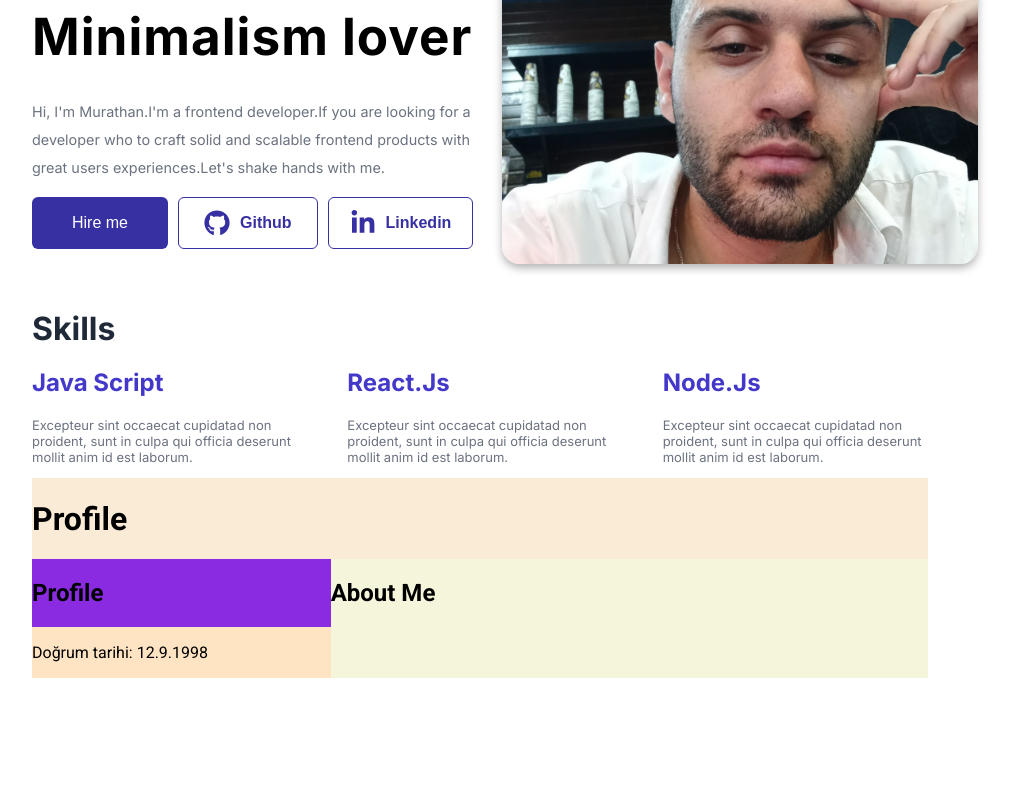
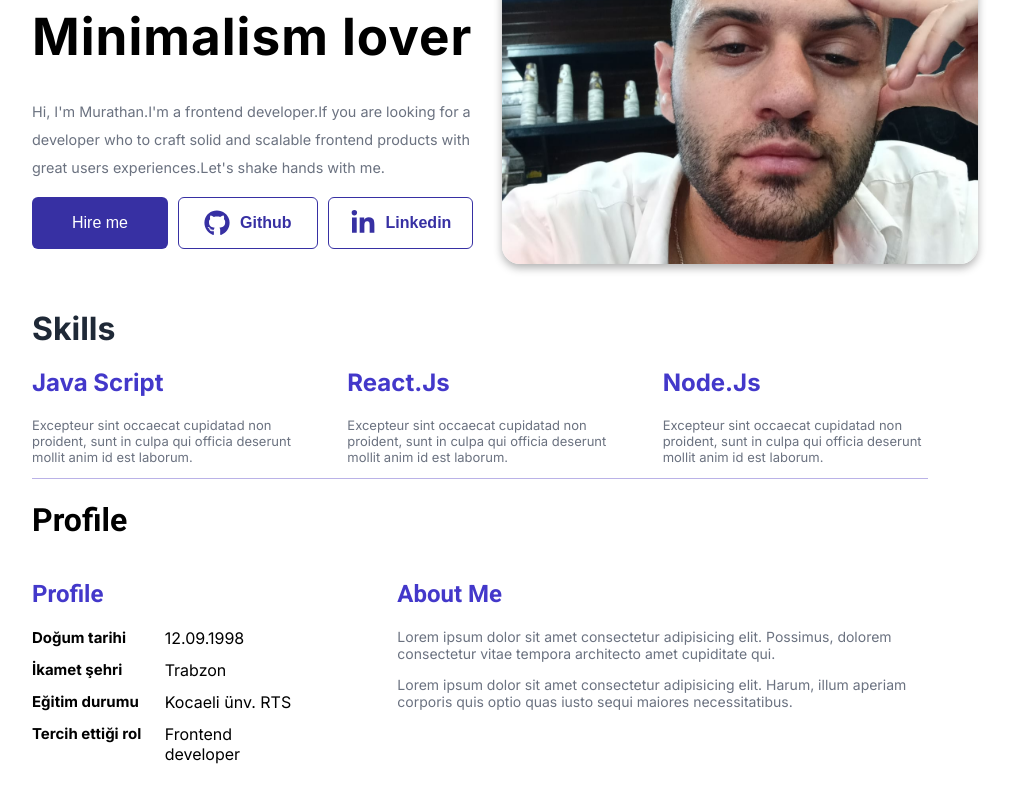
Before and after one commit to murathanabanoz/Frontend-Challenge, a React (Vite) app: page / in a window 1280 px wide. Shown: the part 290-1090 px from the top of the page, without its empty margins (160-1173 px from the left). Before the commit the page ends 968 px from the top, so only its background shows below. Built offline with nearby package versions, Linux system fonts and the light colour scheme.

Commit message:
Profil kısmı tamamlandı

```diff
--- a/src/components/Profile.jsx
+++ b/src/components/Profile.jsx
@@ -3,21 +3,65 @@ import "../css/profile.css";
 function Profile() {
   return (
     <>
+      <div className="profile-horizontal"></div>
       <div className="profile-container">
         <div className="profile-top">
           <h1>Profile</h1>
         </div>
         <div className="profile-bottom">
           <div className="profile-bottom-left">
-            <h2>Profile</h2>
-            <div className="profile-bottom-left-line">
-              <p>
-                Doğrum tarihi: <span>12.9.1998</span>
-              </p>
+            <div className="profile-bottom-left-top">
+              <h2 style={{ color: "rgba(67, 56, 202, 1)" }}>Profile</h2>
+            </div>
+            <div className="profile-bottom-left-bottom">
+              <div className="profile-bottom-left-bottom-content">
+                <div className="profile-bottom-left-bottom-content-left">
+                  Doğum tarihi
+                </div>
+                <div className="profile-bottom-left-bottom-content-right">
+                  12.09.1998
+                </div>
+              </div>
+              <div className="profile-bottom-left-bottom-content">
+                <div className="profile-bottom-left-bottom-content-left">
+                  İkamet şehri
+                </div>
+                <div className="profile-bottom-left-bottom-content-right">
+                  Trabzon
+                </div>
+              </div>
+              <div className="profile-bottom-left-bottom-content">
+                <div className="profile-bottom-left-bottom-content-left">
+                  Eğitim durumu
+                </div>
+                <div className="profile-bottom-left-bottom-content-right">
+                  Kocaeli ünv. RTS
+                </div>
+              </div>
+              <div className="profile-bottom-left-bottom-content">
+                <div className="profile-bottom-left-bottom-content-left">
+                  Tercih ettiği rol
+                </div>
+                <div className="profile-bottom-left-bottom-content-right">
+                  Frontend developer
+                </div>
+              </div>
+              <div></div>
+              <div></div>
+              <div></div>
             </div>
           </div>
           <div className="profile-bottom-right">
-            <h2>About Me</h2>
+            <h2 style={{ color: "rgba(67, 56, 202, 1)" }}>About Me</h2>
+            <p>
+              Lorem ipsum dolor sit amet consectetur adipisicing elit. Possimus,
+              dolorem consectetur vitae tempora architecto amet cupiditate qui.
+            </p>
+            <p>
+              Lorem ipsum dolor sit amet consectetur adipisicing elit. Harum,
+              illum aperiam corporis quis optio quas iusto sequi maiores
+              necessitatibus.
+            </p>
           </div>
         </div>
       </div>
--- a/src/css/profile.css
+++ b/src/css/profile.css
@@ -3,30 +3,56 @@
   flex-direction: column;
   width: 70%;
   margin: 0 auto;
-  background-color: antiquewhite;
 }
-
-.profile.top {
-  background-color: aquamarine;
+.profile-horizontal {
+  width: 70%;
+  margin: 0 auto;
+  border-bottom: 1px solid rgba(186, 178, 231, 1);
 }
 .profile-bottom {
   display: flex;
   flex-direction: row;
-  background-color: beige;
+  gap: 100px;
 }
 .profile-bottom-left {
   display: flex;
   flex: 1;
   flex-direction: column;
-  background-color: blueviolet;
 }
 
 .profile-bottom-right {
   flex: 2;
 }
-.profile-bottom-left-line {
+
+.profile-bottom-left-bottom {
+  display: flex;
+  flex-direction: column;
+  gap: 12px;
+}
+
+.profile-bottom-left-bottom-content {
   display: flex;
   flex-direction: row;
-  vertical-align: middle;
-  background-color: bisque;
 }
+.profile-bottom-left-bottom-content-left,
+.profile-bottom-left-bottom-content-right {
+  flex: 1;
+}
+
+.profile-bottom-right p {
+  color: rgba(107, 114, 128, 1);
+  font-size: 14px;
+  font-family: "Inter";
+}
+
+.profile-bottom-left-bottom-content-left {
+  color: rgba(0, 0, 0, 1);
+  font-family: "Inter";
+  font-weight: bold;
+  font-size: 15px;
+}
+
+.profile-bottom-left-bottom-content-right {
+  font-family: "Inter";
+  font-weight: 400;
+}
```
